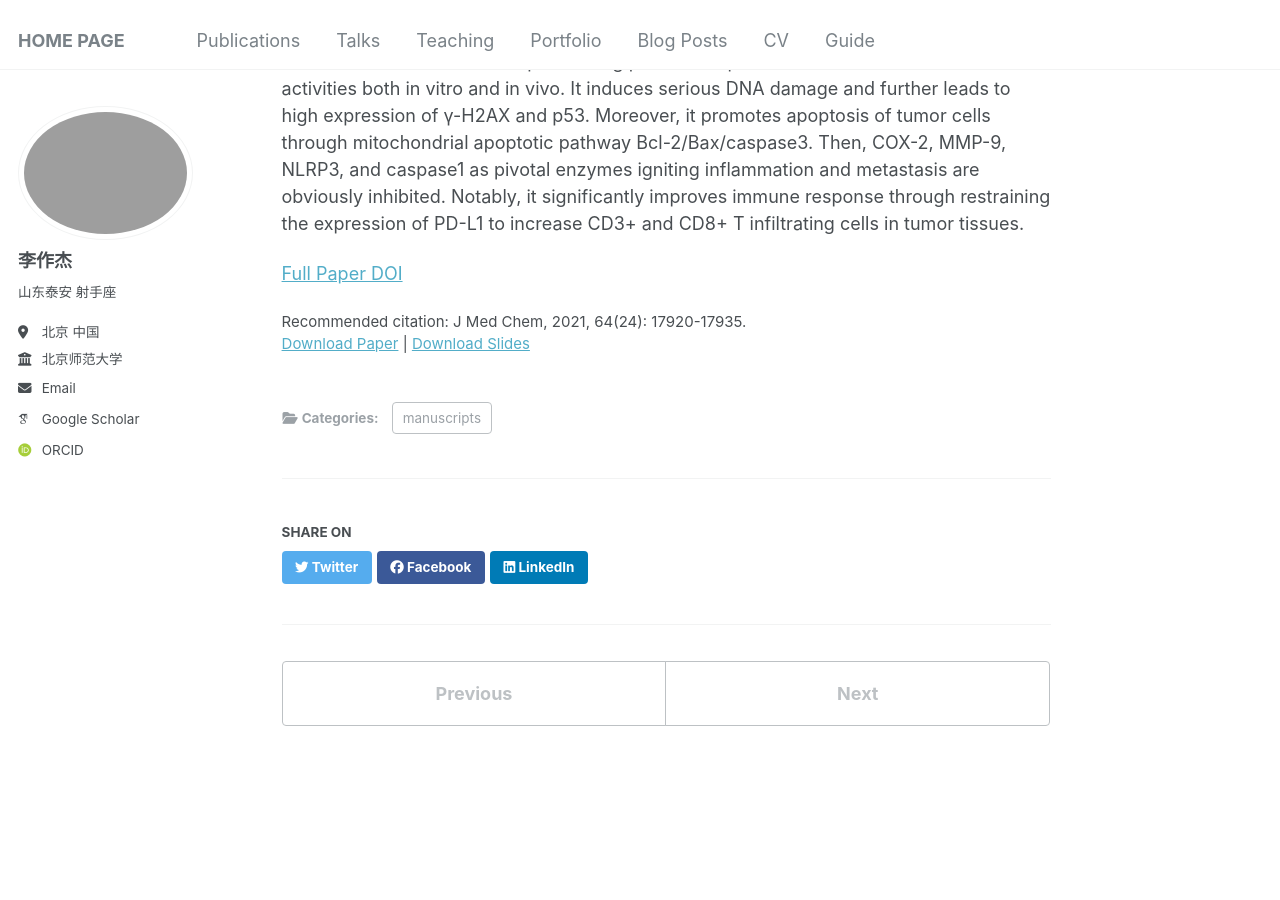
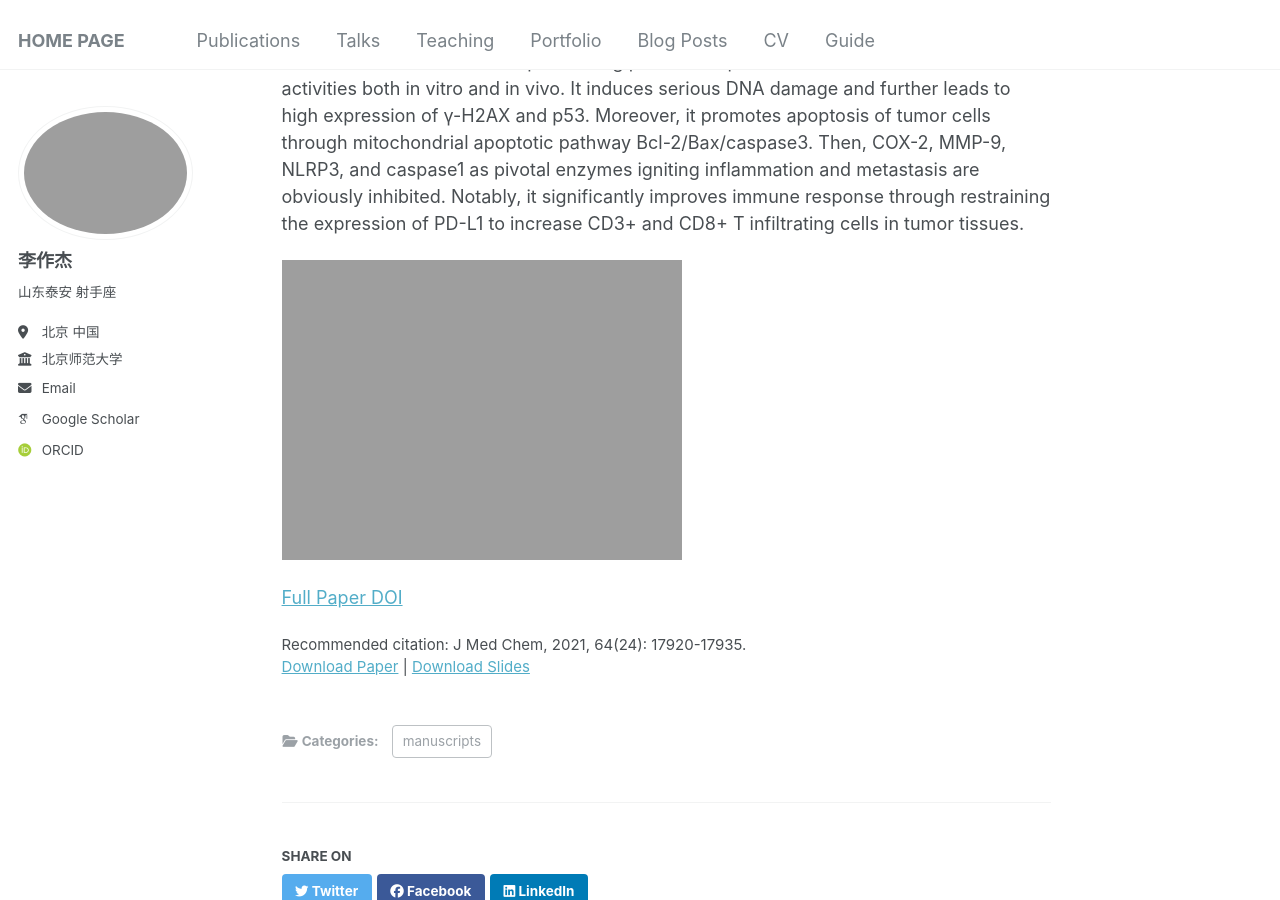
Before and after one commit to Infinity-LZJ/Zuojie_Li.github, a Jekyll site: the page built from _publications/2025-07-02-paper-title-number-3.md, in a window 1280 px wide and 900 px high, scrolled down 449 px. Built offline with Jekyll 4.4.1, drawn with Linux system fonts in a browser that asks for light colours; some web fonts are replaced.

Commit message:
Update 2025-07-02-paper-title-number-3.md
Signed-off-by: Zuojie_Li <zuojieli@yeah.net>

```diff
--- a/_publications/2025-07-02-paper-title-number-3.md
+++ b/_publications/2025-07-02-paper-title-number-3.md
@@ -14,5 +14,6 @@ citation: 'J Med Chem, 2021, 64(24): 17920-17935.'
 # Abstract
 Metastasis is a major contributor of death in cancer patients, and there is an urgent need for effective treatments of metastatic malignancies. Herein, ketoprofen (KP) and loxoprofen (LP) platinum(IV) complexes with antiproliferative and antimetastatic properties were designed and prepared by integrating chemotherapy and immunotherapy targeting cyclooxygenase-2 (COX-2), matrix metalloproteinase-9 (MMP-9), and programmed death ligand 1 (PD-L1), besides DNA. A mono-KP platinum(IV) complex with a cisplatin core is screened out as a candidate possessing potent anti-proliferative and anti-metastasis activities both in vitro and in vivo. It induces serious DNA damage and further leads to high expression of γ-H2AX and p53. Moreover, it promotes apoptosis of tumor cells through mitochondrial apoptotic pathway Bcl-2/Bax/caspase3. Then, COX-2, MMP-9, NLRP3, and caspase1 as pivotal enzymes igniting inflammation and metastasis are obviously inhibited. Notably, it significantly improves immune response through restraining the expression of PD-L1 to increase CD3+ and CD8+ T infiltrating cells in tumor tissues.
 
+![TOC](https://infinity-lzj.github.io/Zuojie_Li.github/files/TOC5.jpg "TOC")
 
 [Full Paper DOI](https://pubs.acs.org/doi/10.1021/acs.jmedchem.1c01236)
```
